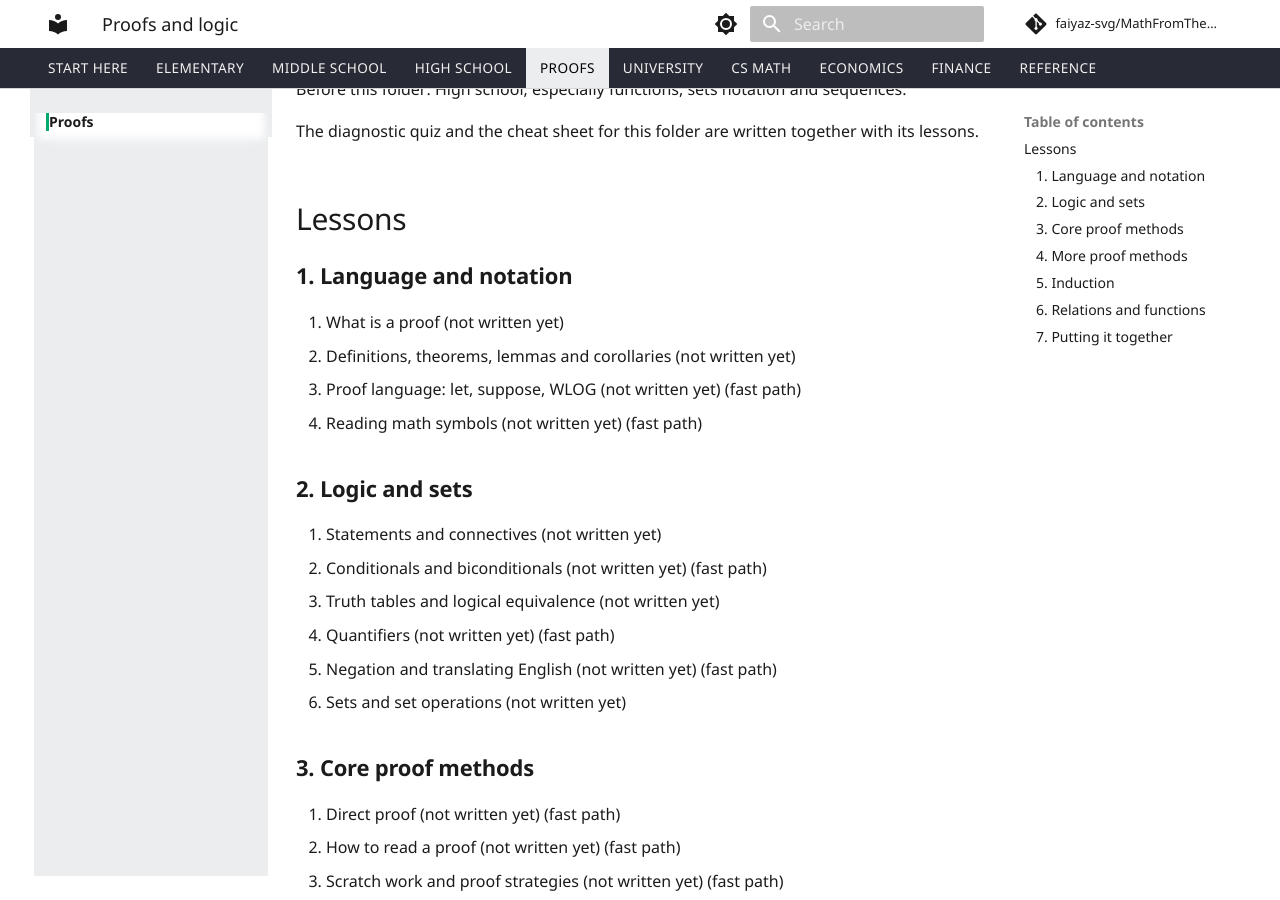
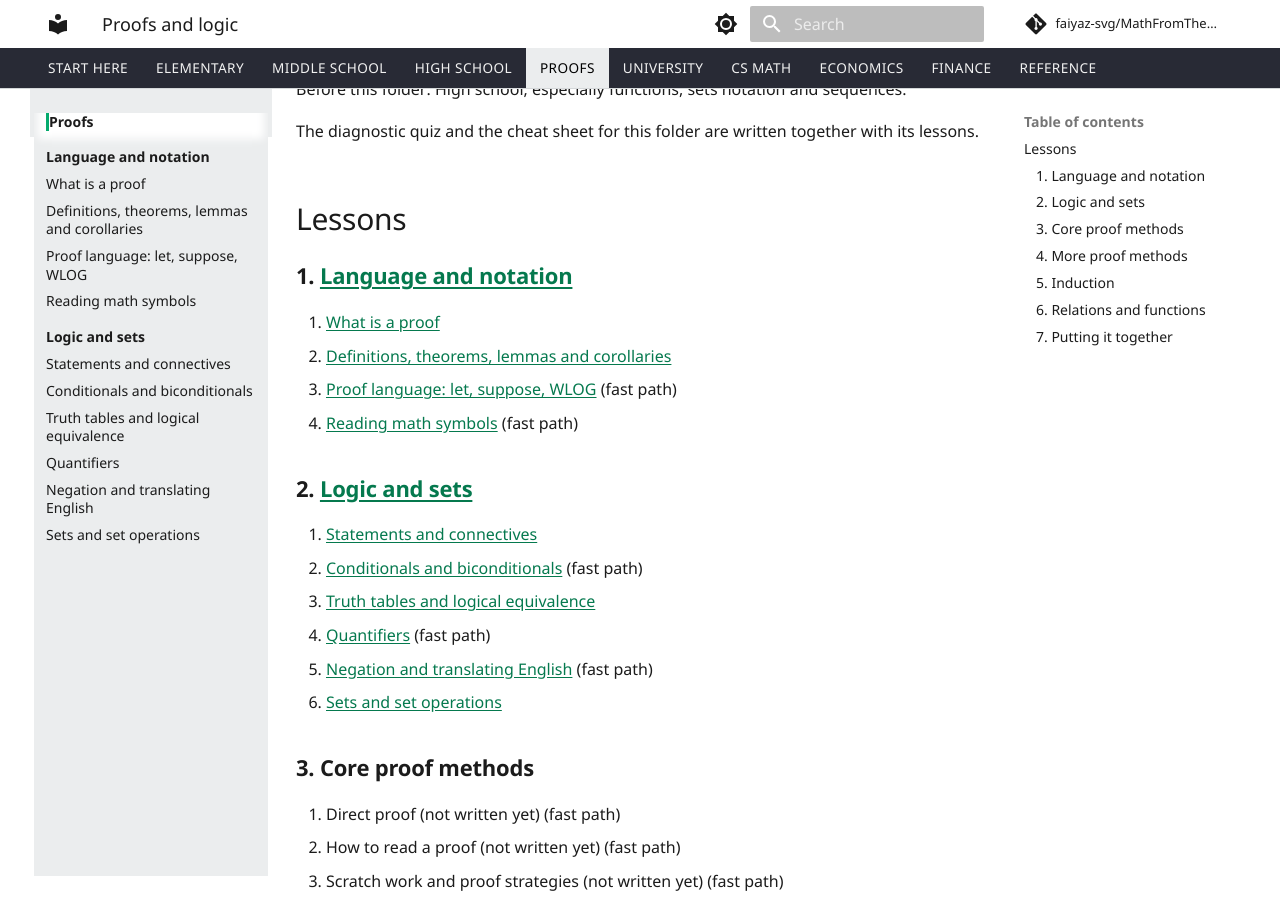
Before and after one commit to faiyaz-svg/MathFromTheGroundUp, an MkDocs documentation site: the page built from docs/04-proofs-and-logic/index.md, in a window 1280 px wide and 900 px high, scrolled down 298 px. Built offline with MkDocs 1.6.1 and Material for MkDocs 9.7.7, drawn with Linux system fonts in a browser that asks for light colours; comment, search, counter and statistics services are not loaded; some of the changed text lies outside the part shown.

Commit message:
add proofs chapters 1 and 2 to nav and progress

```diff
--- a/docs/04-proofs-and-logic/index.md
+++ b/docs/04-proofs-and-logic/index.md
@@ -9,21 +9,21 @@ The diagnostic quiz and the cheat sheet for this folder are written together wit
 <!-- lessons:start -->
 ## Lessons
 
-### 1. Language and notation
+### 1. [Language and notation](01-language-and-notation/index.md)
 
-1. What is a proof (not written yet)
-2. Definitions, theorems, lemmas and corollaries (not written yet)
-3. Proof language: let, suppose, WLOG (not written yet) (fast path)
-4. Reading math symbols (not written yet) (fast path)
+1. [What is a proof](01-language-and-notation/01-what-is-a-proof.md)
+2. [Definitions, theorems, lemmas and corollaries](01-language-and-notation/02-definitions-theorems-lemmas-corollaries.md)
+3. [Proof language: let, suppose, WLOG](01-language-and-notation/03-proof-language-let-suppose-wlog.md) (fast path)
+4. [Reading math symbols](01-language-and-notation/04-reading-math-symbols.md) (fast path)
 
-### 2. Logic and sets
+### 2. [Logic and sets](02-logic-and-sets/index.md)
 
-1. Statements and connectives (not written yet)
-2. Conditionals and biconditionals (not written yet) (fast path)
-3. Truth tables and logical equivalence (not written yet)
-4. Quantifiers (not written yet) (fast path)
-5. Negation and translating English (not written yet) (fast path)
-6. Sets and set operations (not written yet)
+1. [Statements and connectives](02-logic-and-sets/01-statements-and-connectives.md)
+2. [Conditionals and biconditionals](02-logic-and-sets/02-conditionals-and-biconditionals.md) (fast path)
+3. [Truth tables and logical equivalence](02-logic-and-sets/03-truth-tables-and-logical-equivalence.md)
+4. [Quantifiers](02-logic-and-sets/04-quantifiers.md) (fast path)
+5. [Negation and translating English](02-logic-and-sets/05-negation-and-translating-english.md) (fast path)
+6. [Sets and set operations](02-logic-and-sets/06-sets-and-set-operations.md)
 
 ### 3. Core proof methods
 
--- a/mkdocs.yml
+++ b/mkdocs.yml
@@ -228,6 +228,20 @@ nav:
           - "The binomial theorem": 03-high-school/11-sequences-series-and-counting/04-binomial-theorem.md
   - "Proofs":
       - 04-proofs-and-logic/index.md
+      - "Language and notation":
+          - 04-proofs-and-logic/01-language-and-notation/index.md
+          - "What is a proof": 04-proofs-and-logic/01-language-and-notation/01-what-is-a-proof.md
+          - "Definitions, theorems, lemmas and corollaries": 04-proofs-and-logic/01-language-and-notation/02-definitions-theorems-lemmas-corollaries.md
+          - "Proof language: let, suppose, WLOG": 04-proofs-and-logic/01-language-and-notation/03-proof-language-let-suppose-wlog.md
+          - "Reading math symbols": 04-proofs-and-logic/01-language-and-notation/04-reading-math-symbols.md
+      - "Logic and sets":
+          - 04-proofs-and-logic/02-logic-and-sets/index.md
+          - "Statements and connectives": 04-proofs-and-logic/02-logic-and-sets/01-statements-and-connectives.md
+          - "Conditionals and biconditionals": 04-proofs-and-logic/02-logic-and-sets/02-conditionals-and-biconditionals.md
+          - "Truth tables and logical equivalence": 04-proofs-and-logic/02-logic-and-sets/03-truth-tables-and-logical-equivalence.md
+          - "Quantifiers": 04-proofs-and-logic/02-logic-and-sets/04-quantifiers.md
+          - "Negation and translating English": 04-proofs-and-logic/02-logic-and-sets/05-negation-and-translating-english.md
+          - "Sets and set operations": 04-proofs-and-logic/02-logic-and-sets/06-sets-and-set-operations.md
   - "University":
       - 05-university-core/index.md
   - "CS math":
```
Also changed, not shown: docs/progress.md (+19 -1 lines).
